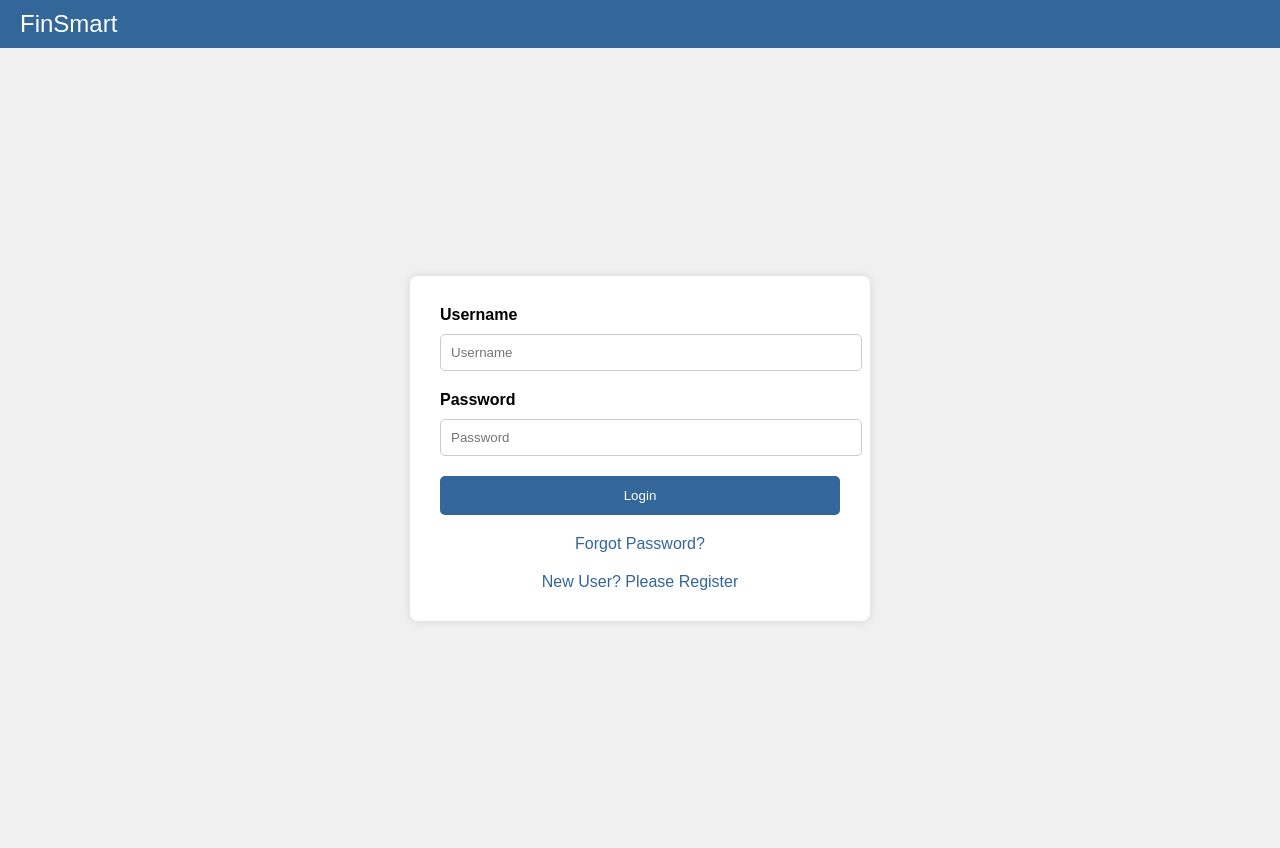
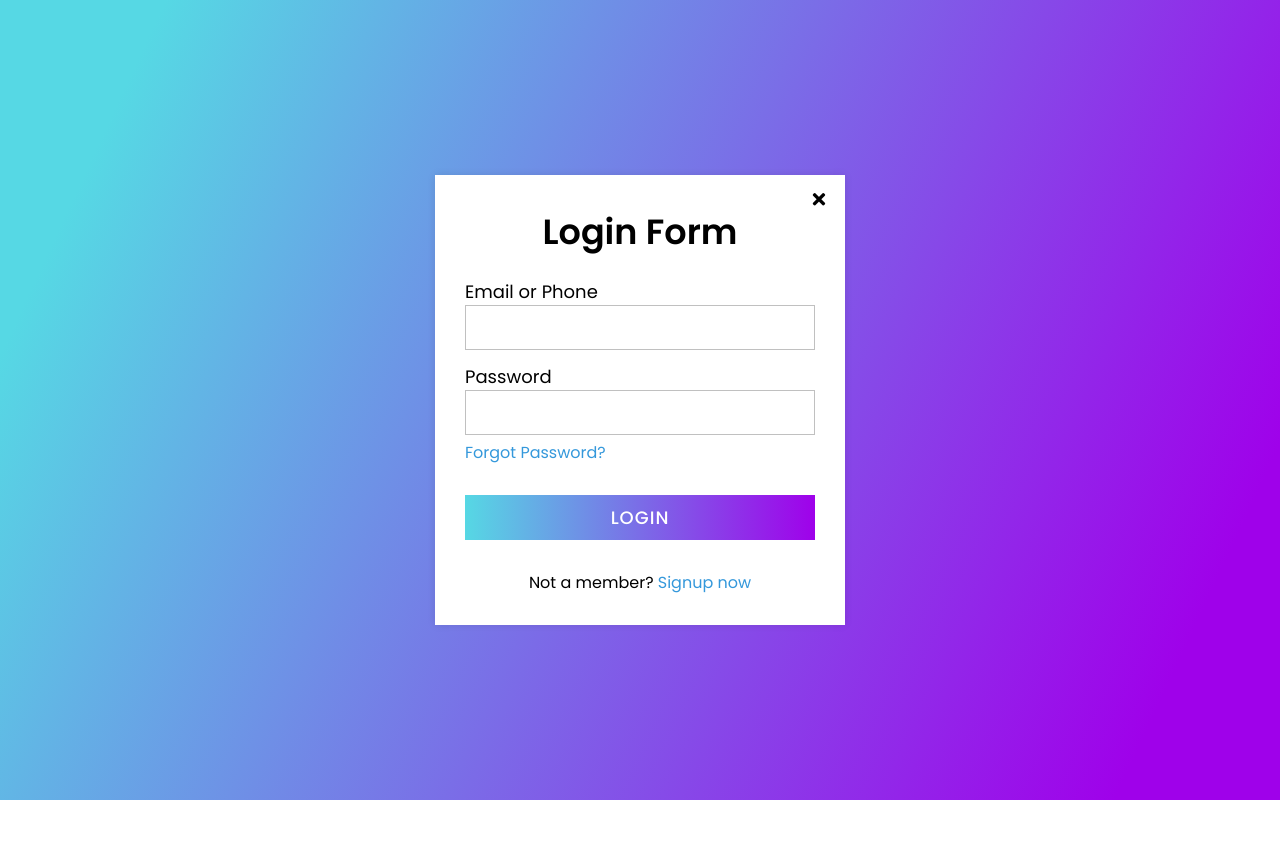
Before and after one commit to vrushabhjv/FinSmart-Application, a Django app: page /login/ in a window 1280 px wide. After the commit the page ends 800 px from the top, so only its background shows below. Run offline with Django 5.2, Linux system fonts and the light colour scheme.

Commit message:
Changed login frontend

```diff
--- a/FinSmart/static/login.css
+++ b/FinSmart/static/login.css
@@ -1,96 +1,129 @@
-body {
-    font-family: Arial, sans-serif;
-    background-color: #f0f0f0;
+@import url('https://fonts.googleapis.com/css?family=Poppins:400,500,600,700&display=swap');
+*{
   margin: 0;
   padding: 0;
+  outline: none;
+  box-sizing: border-box;
+  font-family: 'Poppins', sans-serif;
+}
+body{
+  height: 100vh;
+  width: 100%;
+  background: linear-gradient(115deg, #56d8e4 10%, #9f01ea 90%);
+}
+.show-btn{
+  background: #fff;
+  padding: 10px 20px;
+  font-size: 20px;
+  font-weight: 500;
+  color: #3498db;
+  cursor: pointer;
+  box-shadow: 0px 0px 10px rgba(0,0,0,0.1);
+}
+.show-btn, .container{
+  position: absolute;
+  top: 50%;
+  left: 50%;
+  transform: translate(-50%, -50%);
 }
 
-header {
-    background-color: #336699;
-    padding: 10px 20px;
+/* input[type="checkbox"]{
+  display: none;
+} */
+.container{
+  background: #fff;
+  width: 410px;
+  padding: 30px;
+  box-shadow: 0 0 8px rgba(0,0,0,0.1);
 }
-
-.logo {
-    font-size: 24px;
-    color: white;
+/* #show:checked ~ .container{
+  display: block;
+} */
+.container .close-btn{
+  position: absolute;
+  right: 20px;
+  top: 15px;
+  font-size: 18px;
+  cursor: pointer;
 }
-
-main {
-    display: flex;
-    justify-content: center;
-    align-items: center;
-    height: 100vh;
+.container .close-btn:hover{
+  color: #3498db;
 }
-
-.login-form {
-    background-color: white;
-    padding: 30px;
-    border-radius: 8px;
-    box-shadow: 0 0 10px rgba(0, 0, 0, 0.1);
-    width: 400px;
+.container .text{
+  font-size: 35px;
+  font-weight: 600;
+  text-align: center;
 }
-
-label {
-    display: block;
-    margin-bottom: 10px;
-    font-weight: bold;
+.container form{
+  margin-top: -20px;
 }
-
-input[type="text"],
-input[type="password"] {
+.container form .data{
+  height: 45px;
   width: 100%;
-    padding: 10px;
-    margin-bottom: 20px;
-    border: 1px solid #ccc;
-    border-radius: 5px;
-    transition: border-color 0.3s ease;
+  margin: 40px 0;
 }
-
-input[type="text"]:focus,
-input[type="password"]:focus {
-    border-color: #336699;
+form .data label{
+  font-size: 18px;
 }
-
-button {
+form .data input{
+  height: 100%;
   width: 100%;
-    padding: 12px;
-    background-color: #336699;
-    color: white;
-    border: none;
-    border-radius: 5px;
-    cursor: pointer;
-    transition: background-color 0.3s ease;
+  padding-left: 10px;
+  font-size: 17px;
+  border: 1px solid silver;
 }
-
-button:hover {
-    background-color: #265982;
+form .data input:focus{
+  border-color: #3498db;
+  border-bottom-width: 2px;
 }
-
-.forgot-password {
-    display: block;
-    text-align: center;
-    margin-top: 20px;
-    color: #336699;
+form .forgot-pass{
+  margin-top: -8px;
+}
+form .forgot-pass a{
+  color: #3498db;
   text-decoration: none;
 }
-
-.forgot-password:hover {
+form .forgot-pass a:hover{
   text-decoration: underline;
 }
-
-.throbber {
-    display: none;
-    width: 24px;
-    height: 24px;
-    border: 3px solid rgba(51, 102, 153, 0.3);
-    border-radius: 50%;
-    border-top-color: #336699;
-    animation: spin 1s linear infinite;
+form .btn{
+  margin: 30px 0;
+  height: 45px;
+  width: 100%;
   position: relative;
-    top: 10px;
-    left: calc(50% - 12px);
+  overflow: hidden;
 }
-
-@keyframes spin {
-    to { transform: rotate(360deg); }
+form .btn .inner{
+  height: 100%;
+  width: 300%;
+  position: absolute;
+  left: -100%;
+  z-index: -1;
+  background: -webkit-linear-gradient(right, #56d8e4, #9f01ea, #56d8e4, #9f01ea);
+  transition: all 0.4s;
 }
+form .btn:hover .inner{
+  left: 0;
+}
+form .btn button{
+  height: 100%;
+  width: 100%;
+  background: none;
+  border: none;
+  color: #fff;
+  font-size: 18px;
+  font-weight: 500;
+  text-transform: uppercase;
+  letter-spacing: 1px;
+  cursor: pointer;
+}
+form .signup-link{
+  text-align: center;
+}
+form .signup-link a{
+  color: #3498db;
+  text-decoration: none;
+}
+form .signup-link a:hover{
+  text-decoration: underline;
+}
--- a/FinSmart/templates/login.html
+++ b/FinSmart/templates/login.html
@@ -1,53 +1,43 @@
 {% load static %}
-{% if messages %}
-    {% for message in messages %}
-        <div class="alert alert-{{ message.tags }}" role="alert">
-            {{ message }}
-        </div>
-    {% endfor %}
-{% endif %}
-
-{% if user.is_authenticated %}
-
-        <p><h1>You have already logged in {{user.username}}</h1></p>
-        <a href="/"> Click here </a> to go to home page
-{% endif %}
-
 <!DOCTYPE html>
-<html lang="en">
+<!-- Created By CodingNepal -->
+<html lang="en" dir="ltr">
    <head>
-    <meta charset="UTF-8">
-    <meta name="viewport" content="width=device-width, initial-scale=1.0">
-    <title>Login Page</title>
-    <link rel="stylesheet" href={% static "login.css" %}>
+      <meta charset="utf-8">
+      <title>Popup Login Form Design | CodingNepal</title>
+      <link rel="stylesheet" href="{% static 'login.css' %}">
+      <link rel="stylesheet" href="https://cdnjs.cloudflare.com/ajax/libs/font-awesome/5.15.3/css/all.min.css"/>
    </head>
    <body>
-    <header>
-        <div class="logo">FinSmart</div>
-    </header>
-    <main>
-        <form class="login-form" method="post" action="{% url 'login' %}">
-            {% csrf_token %}
-            {% for error in errors %}
-                <div class="alert alert-danger" role="alert">
-                    {{ error }}
+      <div class="center">
+         <!-- <input type="checkbox" id="show">
+         <label for="show" class="show-btn">View Form</label> -->
+         <div class="container">
+            <label for="show" class="close-btn fas fa-times" title="close"></label>
+            <div class="text">
+               Login Form
             </div>
-            {% endfor %}
-            {% if success %}
-                <div class="alert alert-success" role="alert">
-                    {{ success }}
+            <form action="#">
+               <div class="data">
+                  <label>Email or Phone</label>
+                  <input type="text" required>
                </div>
-            {% endif %}
-            <label for="username">Username</label>
-            <input type="text" name="username"  id="username" placeholder="Username" required>
-            <label for="password">Password</label>
-            <input type="password" name="password" id="password" placeholder="Password" required>
-            <button type="submit" id="login-btn">Login</button>
-            <a href="#" class="forgot-password">Forgot Password?</a>
-            <a href={% url 'register' %} class="forgot-password">New User? Please Register</a>
-            <div class="throbber"></div>
+               <div class="data">
+                  <label>Password</label>
+                  <input type="password" required>
+               </div>
+               <div class="forgot-pass">
+                  <a href="#">Forgot Password?</a>
+               </div>
+               <div class="btn">
+                  <div class="inner"></div>
+                  <button type="submit">login</button>
+               </div>
+               <div class="signup-link">
+                  Not a member? <a href="#">Signup now</a>
+               </div>
             </form>
-    </main>
-    <!-- <script src="scripts.js"></script> -->
+         </div>
+      </div>
    </body>
 </html>
```
Lines whose indentation alone changed are shown as unchanged.
